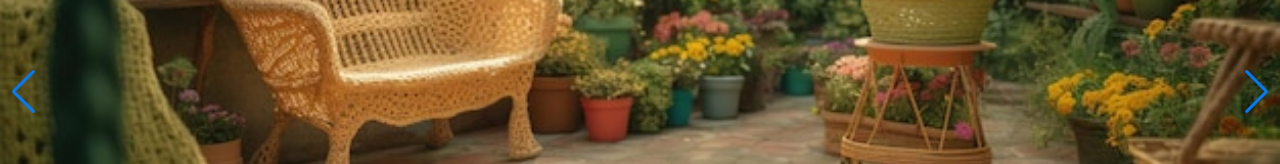
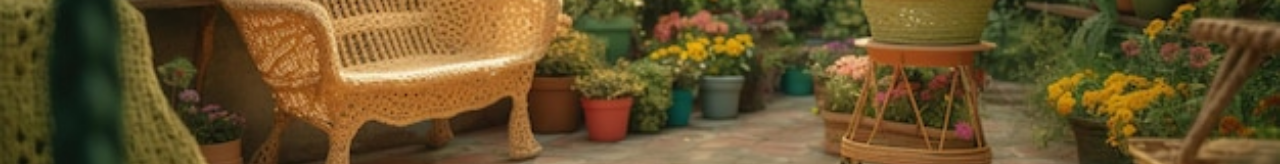
Before and after one commit to zzang9-05/cocheting-garden, a plain HTML site: page index.html in a window 1280 px wide. Shown: the part 566-730 px from the top of the page. Drawn offline with nearby package versions, Linux system fonts and the light colour scheme; a web font is replaced by a local one.

Commit message:
메인 비쥬얼 화살표 없앰

```diff
--- a/index.html
+++ b/index.html
@@ -51,8 +51,6 @@
                     <div class="swiper-slide bg04"></div>
 
                 </div>
-                <div class="swiper-button-next"></div>
-                <div class="swiper-button-prev"></div>
                 <div class="swiper-pagination"></div>
             </div>
         </section>
```
